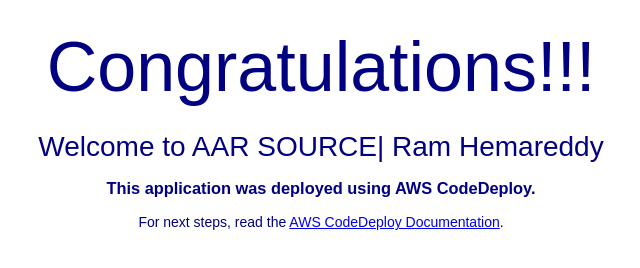
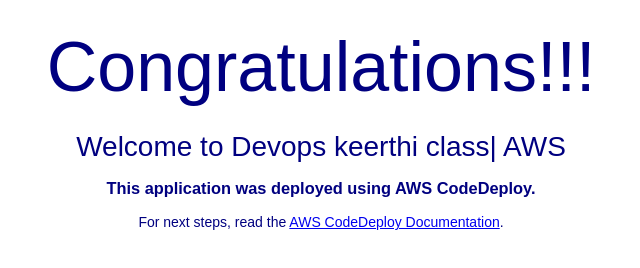
Before and after one commit to keerthipriya26/CICD-AWS-CODE-Pipeline, a plain HTML site: page index.html in a window 1280 px wide. Shown: the part 220-488 px from the top of the page, without its empty margins (319-959 px from the left). Drawn offline with Linux system fonts and the light colour scheme.

Commit message:
Update title and heading in index.html

```diff
--- a/index.html
+++ b/index.html
@@ -2,7 +2,7 @@
 <html>
 <head>
   <meta charset="utf-8">
-  <title>AAR DEMO | AWS CLOUD DEPLOYMENT</title>
+  <title>Devops DEMO | AWS CLOUD DEPLOYMENT</title>
   <style>
     body {
       color: #000080;
@@ -28,7 +28,7 @@
   <div align="center">
     <img src="https://s3.ap-south-1.amazonaws.com/www.basava.com/aar_logo_final.png" style="max-width: 20%;">
     <h1>Congratulations!!! </h1>
-      <h2>Welcome to AAR SOURCE| Ram Hemareddy</h2>
+      <h2>Welcome to Devops keerthi class| AWS</h2>
     <h3>This application was deployed using AWS CodeDeploy.</h3>
     <p>For next steps, read the <a href="http://aws.amazon.com/documentation/codedeploy">AWS CodeDeploy Documentation</a>.</p>
   </div>
```
